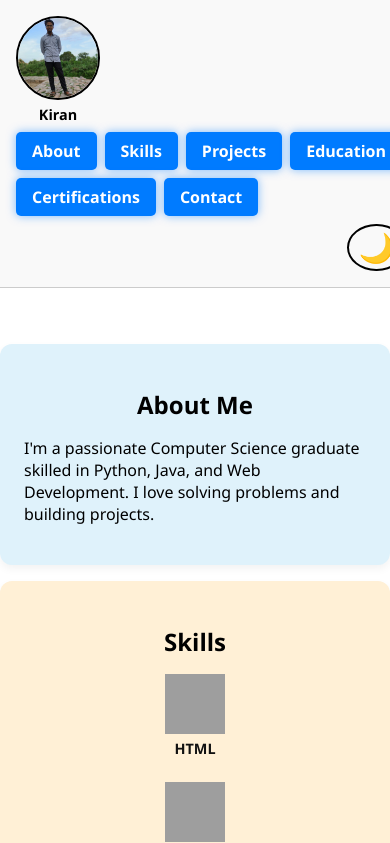
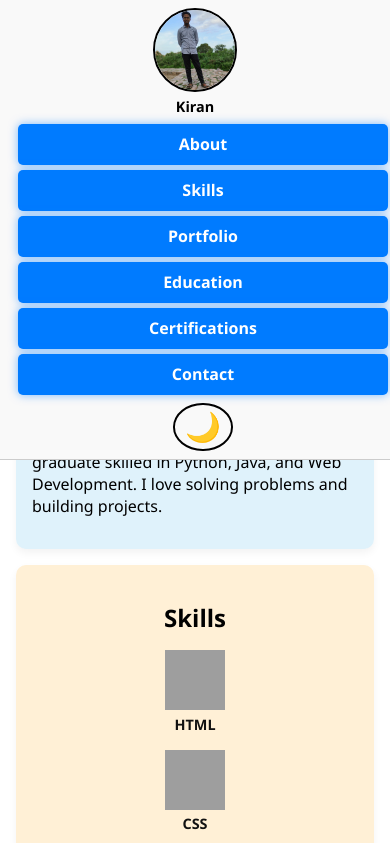
Before and after one commit to judaykirans45/portfolio, a plain HTML site: page index.html in a window 390 px wide. Shown: the top 843 px of the page. Drawn offline with nearby package versions, Linux system fonts and the light colour scheme; grey boxes are pictures that could not be loaded.

Commit message:
Add files via upload

```diff
--- a/index.html
+++ b/index.html
@@ -11,23 +11,33 @@
     @media (max-width: 768px) {
       header {
         flex-direction: column;
-        align-items: flex-start;
+        align-items: center;
+        padding: 0.5rem;
         gap: 0.5rem;
       }
 
       nav {
-        flex-wrap: wrap;
-        justify-content: flex-start;
-        gap: 0.5rem;
+        flex-direction: column;
+        align-items: center;
+        width: 100%;
+        gap: 0.3rem;
+      }
+
+      nav a {
+        width: 90%;
+        text-align: center;
+        padding: 0.6rem;
+      }
+
+      .hero {
+        padding: 6rem 1rem 2rem;
+        text-align: center;
       }
 
       .skills-icons, .contact-icons {
         flex-direction: column;
         align-items: center;
-      }
-
-      .hero {
-        padding: 6rem 1rem 2rem;
+        gap: 1rem;
       }
 
       .skills-icons .skill, .contact-icons a {
@@ -42,8 +52,14 @@
       }
 
       #theme-toggle {
-        margin-right: 0;
-        align-self: flex-end;
+        margin: 0;
+        align-self: center;
+      }
+
+      .section {
+        margin: 1rem;
+        padding: 1rem;
+        border-radius: 10px;
       }
     }
   </style>
@@ -57,7 +73,7 @@
     <nav>
       <a href="#about">About</a>
       <a href="#skills">Skills</a>
-      <a href="#projects">Projects</a>
+      <a href="#projects">Portfolio</a>
       <a href="#education">Education</a>
       <a href="#certifications">Certifications</a>
       <a href="#contact">Contact</a>
@@ -89,18 +105,21 @@
   </section>
 
   <section id="projects" class="section" data-aos="fade-up">
-    <h2>Projects</h2>
+    <h2>Portfolio Project & Technologies Used</h2>
     <ul>
-      <li>Personal Portfolio Website</li>
+      <li><strong>Project:</strong> Personal Portfolio Website</li>
+      <li><strong>Languages:</strong> HTML, CSS, JavaScript, Python, Java</li>
+      <li><strong>Frameworks & Libraries:</strong> React, Node.js</li>
+      <li><strong>Databases:</strong> MongoDB</li>
+      <li><strong>Developer Tools:</strong> Git, GitHub, VS Code</li>
     </ul>
   </section>
 
-  <section id="education" class="section" data-aos="fade-up">
+  <section id="education" class="section" data-aos="fade-up" style="background-color: #e9f0ff;">
     <h2>Education</h2>
     <ul>
       <li><strong>B.Tech in Computer Science and Engineering</strong><br>
-        Bheema Institute of Technology and Science, Adoni, Kurnool district<br>
-        Graduated in 2024 | 71%</li>
+        Bheema Institute of Technology and Science, Adoni, Kurnool district</li>
     </ul>
   </section>
 
```
